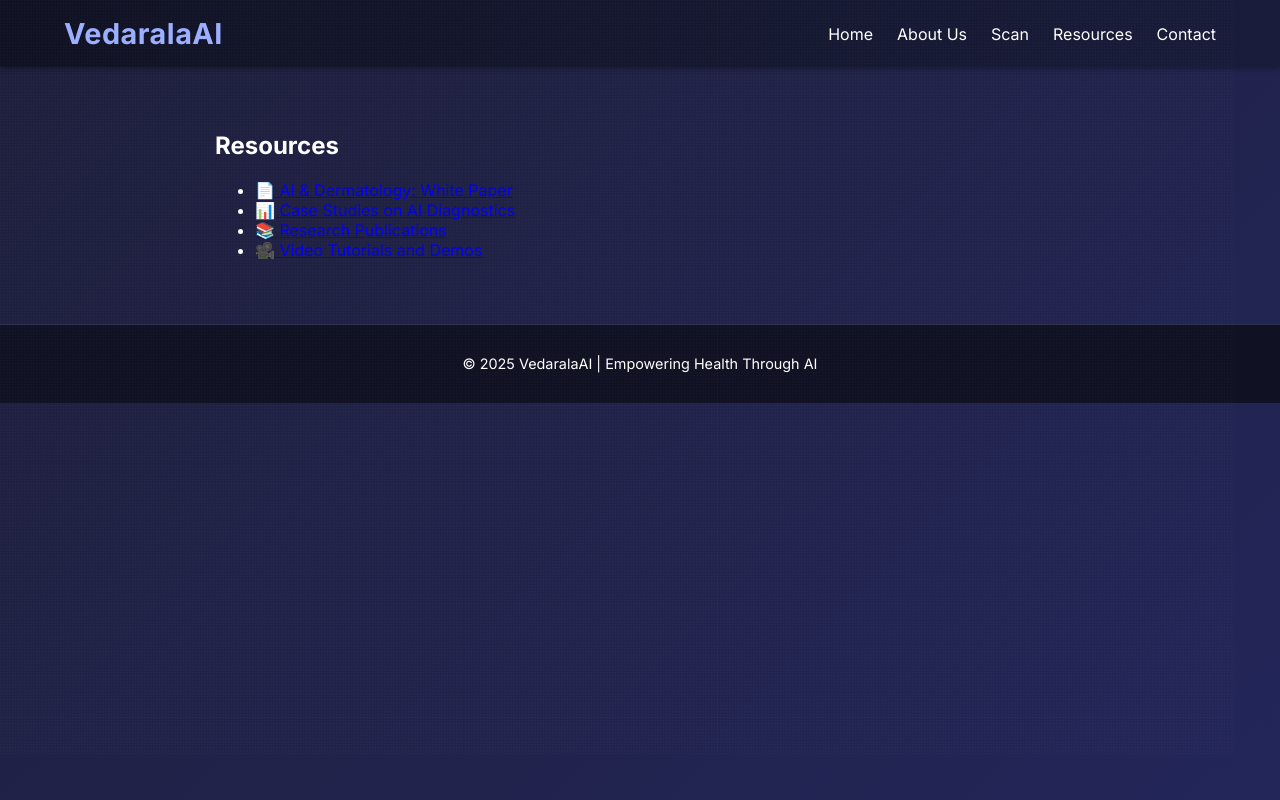
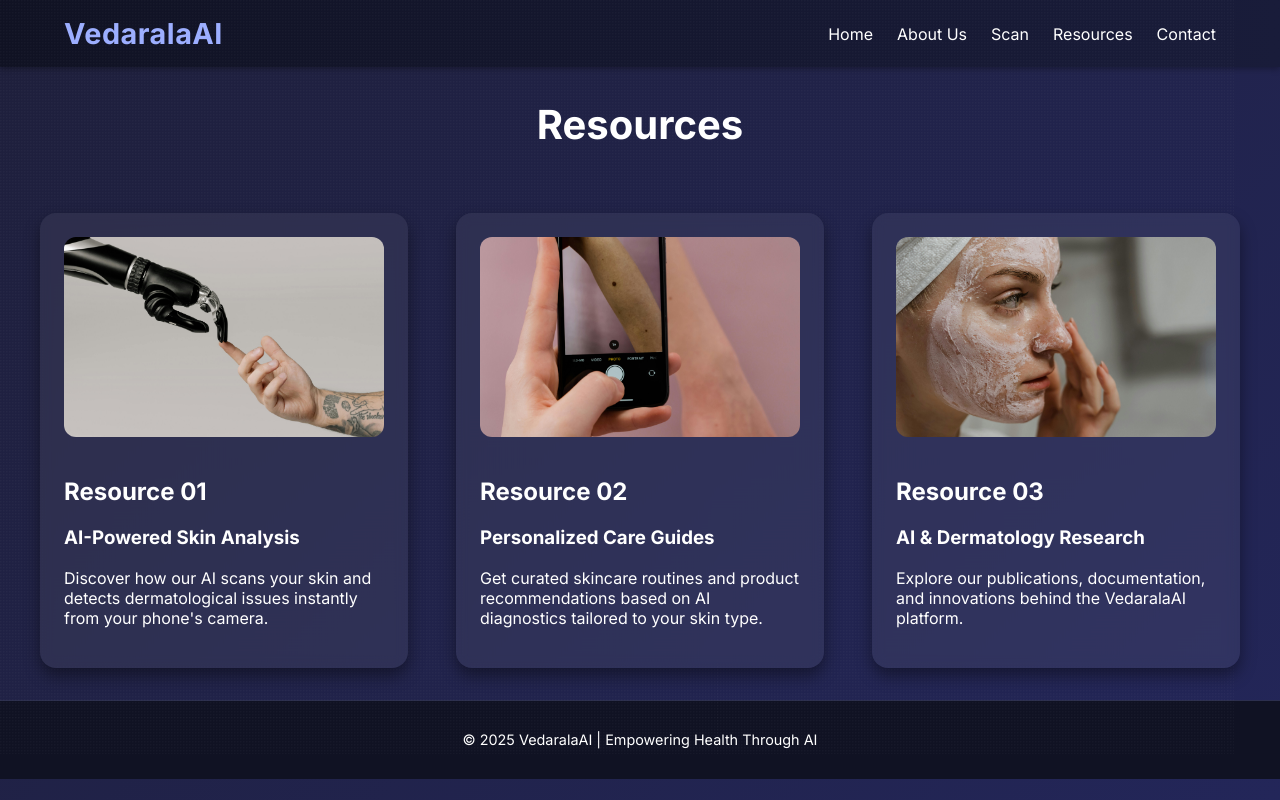
Before and after one commit to SamarthKale/Skin-Disease-Detector, a React (Create React App) app in the folder frontend/: page /resources in a window 1280 px wide. Built offline with nearby package versions, Linux system fonts and the light colour scheme.

Commit message:
Update ResourcesPage.jsx

```diff
--- a/frontend/src/pages/ResourcesPage.jsx
+++ b/frontend/src/pages/ResourcesPage.jsx
@@ -1,4 +1,3 @@
-// ResourcesPage.jsx
 import React from "react";
 import "./style.css";
 
@@ -19,14 +18,51 @@ const ResourcesPage = () => {
       </header>
 
       <main className="content">
-        <section className="info-section">
-          <h1>Resources</h1>
-          <ul>
-            <li><a href="#">📄 AI & Dermatology: White Paper</a></li>
-            <li><a href="#">📊 Case Studies on AI Diagnostics</a></li>
-            <li><a href="#">📚 Research Publications</a></li>
-            <li><a href="#">🎥 Video Tutorials and Demos</a></li>
-          </ul>
+        <section className="resource-section">
+          <h1 className="resource-heading">Resources</h1>
+          <div className="card-container">
+            <div className="resource-card">
+              <img
+                src="/images/ai-guide.jpg"
+                alt="Skin Scan"
+                className="resource-img"
+              />
+              <h2>Resource 01</h2>
+              <h3>AI-Powered Skin Analysis</h3>
+              <p>
+                Discover how our AI scans your skin and detects dermatological
+                issues instantly from your phone's camera.
+              </p>
+            </div>
+
+            <div className="resource-card">
+              <img
+                src="/images/disease-catalog.jpg"
+                alt="Skincare Routine"
+                className="resource-img"
+              />
+              <h2>Resource 02</h2>
+              <h3>Personalized Care Guides</h3>
+              <p>
+                Get curated skincare routines and product recommendations based
+                on AI diagnostics tailored to your skin type.
+              </p>
+            </div>
+
+            <div className="resource-card">
+              <img
+                src="/images/tutorials.jpg"
+                alt="AI Innovation"
+                className="resource-img"
+              />
+              <h2>Resource 03</h2>
+              <h3>AI & Dermatology Research</h3>
+              <p>
+                Explore our publications, documentation, and innovations behind
+                the VedaralaAI platform.
+              </p>
+            </div>
+          </div>
         </section>
       </main>
 
```
